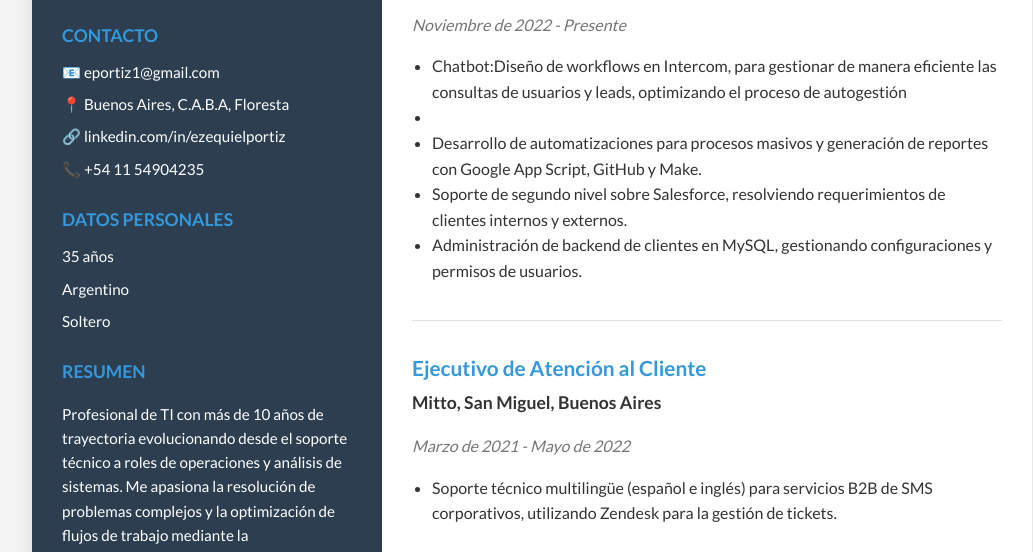
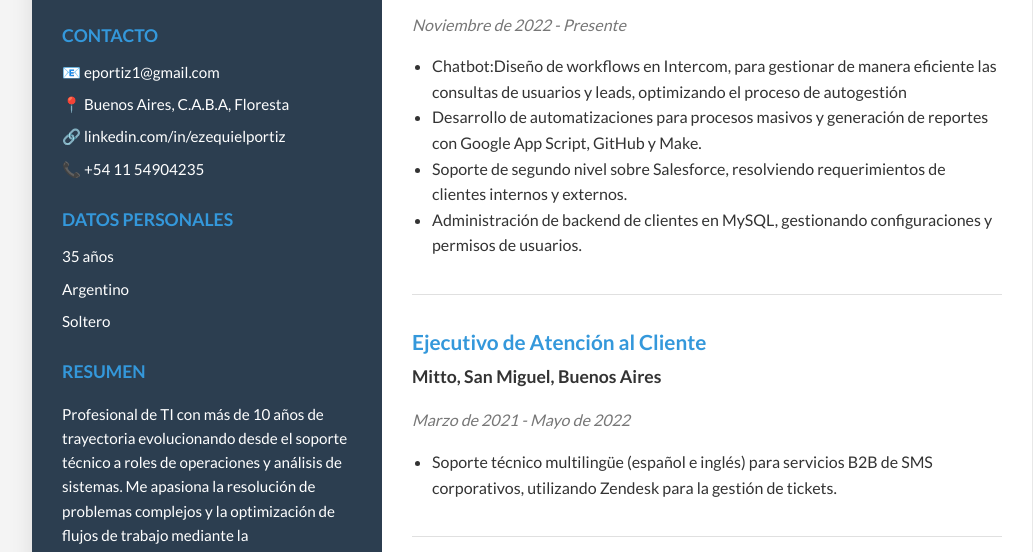
Before and after one commit to eportiz1/eportiz1.github.io, a plain HTML site: page index.html in a window 1280 px wide. Shown: the part 222-774 px from the top of the page, without its empty margins (108-1141 px from the left). Drawn offline with Linux system fonts and the light colour scheme.

Commit message:
Update index.html

```diff
--- a/index.html
+++ b/index.html
@@ -105,7 +105,7 @@
                     <p class="job-company">GOIntegro-Edenred, CABA</p>
                     <p class="job-date">Noviembre de 2022 - Presente</p>
                     <ul class="job-description">
-                        <li>Chatbot:Diseño de workflows en Intercom, para gestionar de manera eficiente las consultas de usuarios y leads, optimizando el proceso de autogestión<li>
+                        <li>Chatbot:Diseño de workflows en Intercom, para gestionar de manera eficiente las consultas de usuarios y leads, optimizando el proceso de autogestión</li>
                         <li>Desarrollo de automatizaciones para procesos masivos y generación de reportes con Google App Script, GitHub y Make.</li>
                         <li>Soporte de segundo nivel sobre Salesforce, resolviendo requerimientos de clientes internos y externos.</li>
                         <li>Administración de backend de clientes en MySQL, gestionando configuraciones y permisos de usuarios.</li>
```
